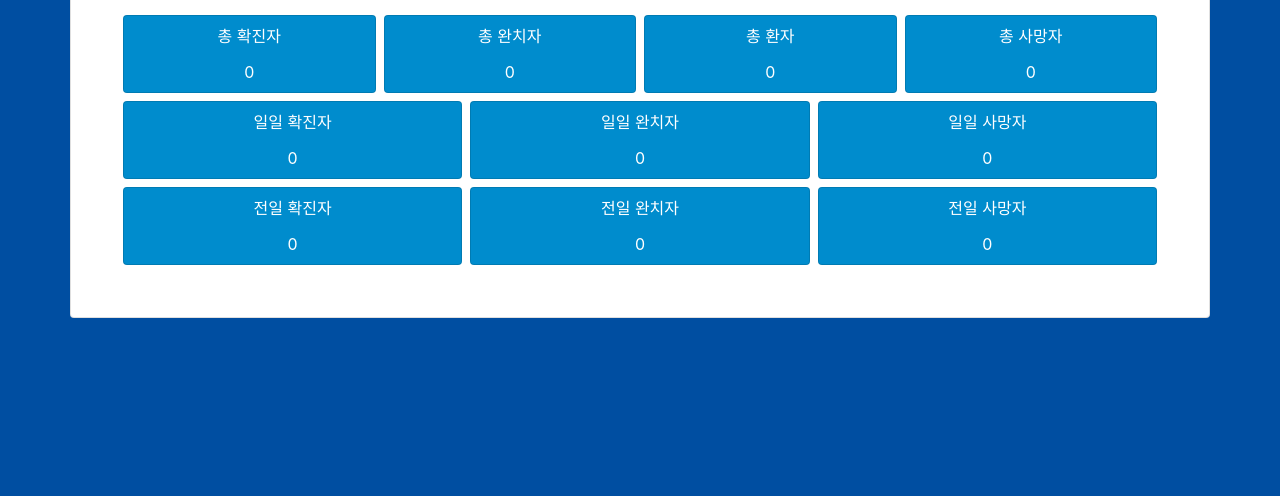
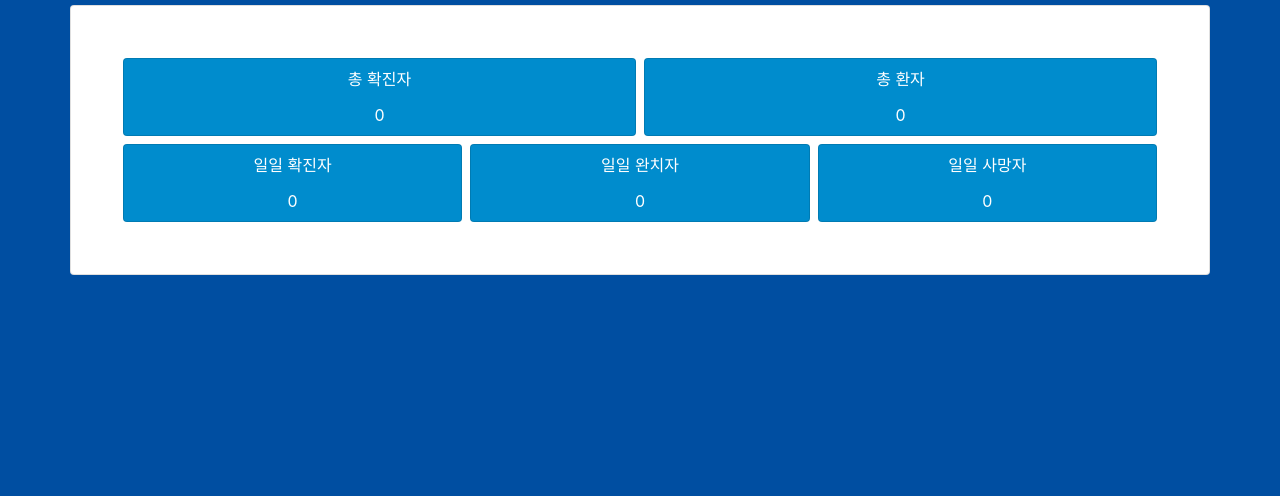
Before and after one commit to codestates/covid-19-dashboard, a plain HTML site: page index.html in a window 1280 px wide. Shown: the part 304-800 px from the top of the page. Drawn offline with nearby package versions, Linux system fonts and the light colour scheme; no server answers.

Commit message:
Update index.html

```diff
--- a/index.html
+++ b/index.html
@@ -40,29 +40,20 @@
 
 			<div class="row">
 				<div class="col p-1">
+					<!-- TODO : 아래 div에 text-center class를 아래에 추가하여, 텍스트를 가운데로 정렬해보세요.  -->
 					<div class="card bg-for-card text-center p-2">
 						<div class="card-title">총 확진자</div>
 						<div class="card-text stat-confirmed">0</div>
 					</div>
 				</div>
-				<div class="col p-1">
-					<div class="card bg-for-card text-center p-2">
-						<div class="card-title">총 완치자</div>
-						<div class="card-text stat-deaths">0</div>
-					</div>
-				</div>
+				<!-- TODO : 교재를 참고하여, 하늘색 총 완치자 칸을 만드세요. -->
 				<div class="col p-1">
 					<div class="card bg-for-card text-center p-2">
 						<div class="card-title">총 환자</div>
 						<div class="card-text stat-recovered">0</div>
 					</div>
 				</div>
-				<div class="col p-1">
-					<div class="card bg-for-card text-center p-2">
-						<div class="card-title">총 사망자</div>
-						<div class="card-text stat-critical">0</div>
-					</div>
-				</div>
+				<!-- TODO : 교재를 참고하여, 하늘색 총 사망자 칸을 만드세요. -->
 			</div>
 
 			<div class="row p-10">
@@ -85,38 +76,16 @@
 					</div>
 				</div>
 			</div>
-
-			<div class="row p-10">
-				<div class="col p-1">
-					<div class="card bg-for-card text-center p-2">
-						<div class="card-title">전일 확진자</div>
-						<div class="card-text stat-today-confirmed">0</div>
-					</div>
-				</div>
-				<div class="col p-1">
-					<div class="card bg-for-card text-center p-2">
-						<div class="card-title">전일 완치자</div>
-						<div class="card-text stat-today-recovered">0</div>
-					</div>
-				</div>
-				<div class="col p-1">
-					<div class="card bg-for-card text-center p-2">
-						<div class="card-title">전일 사망자</div>
-						<div class="card-text stat-today-deaths">0</div>
-					</div>
-				</div>
-			</div>
-
 		</div>
-	</div>
 	</div>
 </body>
 
 <script>
-	// 공공데이터활용지원센터_보건복지부 코로나19 감염 현황 http://openapi.data.go.kr/openapi/service/rest/Covid19/getCovid19InfStateJson?serviceKey=%2BD7urJhYzcVLnHRcASgTjIDmA8JteMmq770m3l8Wxe4s8KR4g%2F07ZxcVEqjtqg8m6PdxCrQ9pPuwr5mfzHFGPg%3D%3D&pageNo=1&numOfRows=10&startCreateDt=20210620&endCreateDt=20210620
-	// XML 질병관리청_코로나19 예방접종 현황 https://nip.kdca.go.kr/irgd/cov19stats.do?list=all
 	(async function () {
+		// covidData는 공개 API에서 대한민국의 코로나19 바이러스 확진자 정보를 담고 있습니다.
 		let covidData;
+
+		// covidURL의 주소에서 확인할 수 있는 데이터를 브라우저에서 확인할 수 있게 통신을 지시하는 코드입니다.
 		const covidURL = "https://corona-api.com/countries/kr"
 		await axios.get(covidURL)
 			.then(res => res.data.data)
@@ -125,26 +94,30 @@
 				covidData = data;
 			})
 
-		let newsData;
-		const newsURL = "http://apis.data.go.kr/1262000/SafetyNewsList/getCountrySafetyNewsList?serviceKey=%2BD7urJhYzcVLnHRcASgTjIDmA8JteMmq770m3l8Wxe4s8KR4g%2F07ZxcVEqjtqg8m6PdxCrQ9pPuwr5mfzHFGPg%3D%3D&numOfRows=10&pageNo=1&title1=%EC%9E%85%EA%B5%AD&title2=%EC%BD%94%EB%A1%9C%EB%82%98&title3=%EC%9A%B4%ED%95%AD&title4=%ED%95%AD%EA%B3%B5%EA%B6%8C&title5=%EA%B2%A9%EB%A6%AC"
+		// 위 HTML 코드에서, 해당하는 클레스에 맞는 칸의 정보를 가져올 수 있습니다.
+		const totalConfirmedElement = document.querySelector('.stat-confirmed')
+		const totalRecoveredElement = document.querySelector('.stat-recovered')
+		const totalDeathsElement = document.querySelector('.stat-deaths')
+		const totalCriticalElement = document.querySelector('.stat-critical')
 
 		const todayConfirmedElement = document.querySelector('.stat-today-confirmed')
 		const todayRecoveredElement = document.querySelector('.stat-today-recovered')
 		const todayDeathsElement = document.querySelector('.stat-today-deaths')
 
-		const totalConfirmedElement = document.querySelector('.stat-confirmed')
-		const totalRecoveredElement = document.querySelector('.stat-recovered')
-		const totalDeathsElement = document.querySelector('.stat-deaths')
-		const totalCriticalElement = document.querySelector('.stat-critical')
+		// 총 확진자 수와 환자 수는 아래와 같이 코드를 적으면 확인하실 수 있습니다.
+		totalConfirmedElement.textContent = covidData.latest_data.confirmed;
+		totalRecoveredElement.textContent = covidData.latest_data.recovered;
 
+		// TODO : 총 사망자 수와 완치자 수 정보를 covidData에서 직접 찾아 아래에 작성하세요.
+
+
+		// 일일 확진자 수와 완치자 수는 아래와 같이 코드를 적으면 확인하실 수 있습니다.
 		todayConfirmedElement.textContent = covidData.today.confirmed;
 		todayRecoveredElement.textContent = covidData.timeline[0].new_recovered;
-		todayDeathsElement.textContent = covidData.today.deaths
 
-		totalConfirmedElement.textContent = covidData.latest_data.confirmed;
-		totalRecoveredElement.textContent = covidData.latest_data.recovered;
-		totalDeathsElement.textContent = covidData.latest_data.deaths;
-		totalCriticalElement.textContent = covidData.latest_data.critical;
+		// TODO : 일일 사망자 수 정보를 covidData에서 직접 찾아 아래에 작성하세요.
+
+
 	})();
 </script>
 
```
